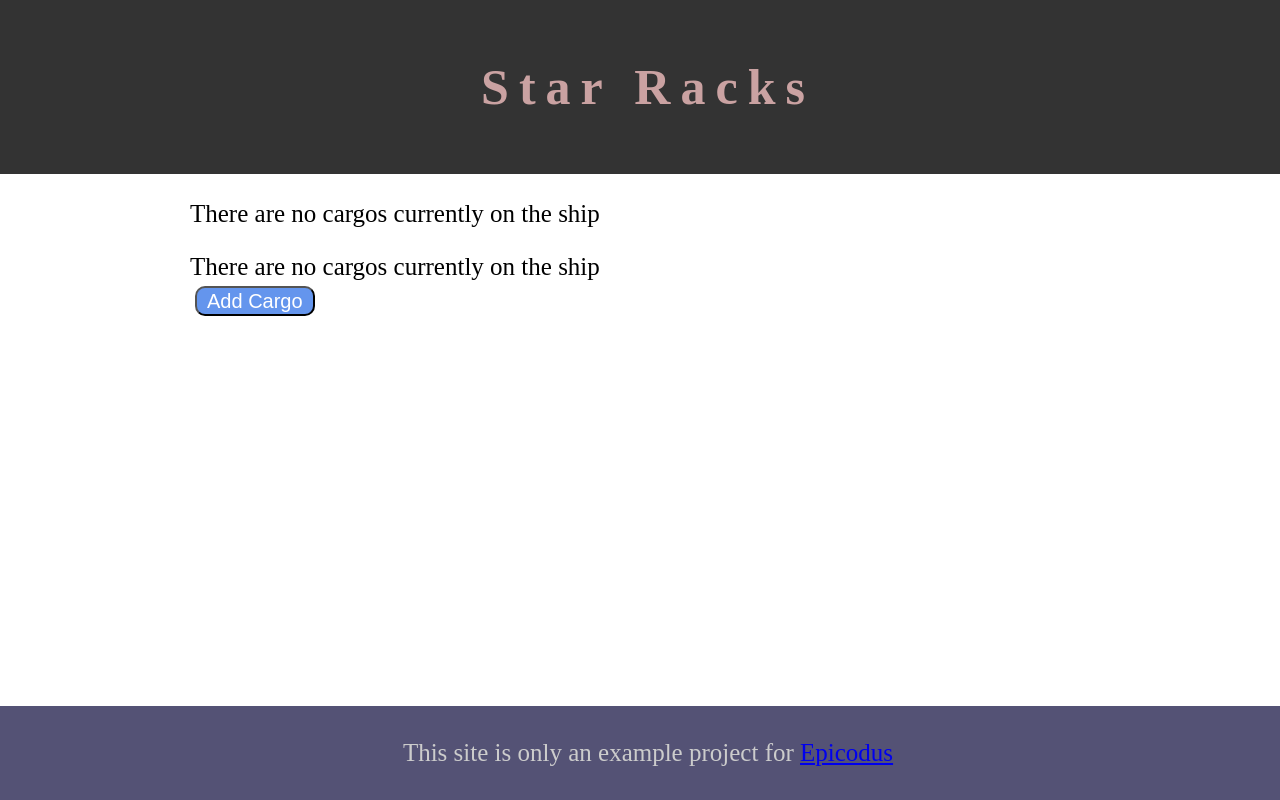
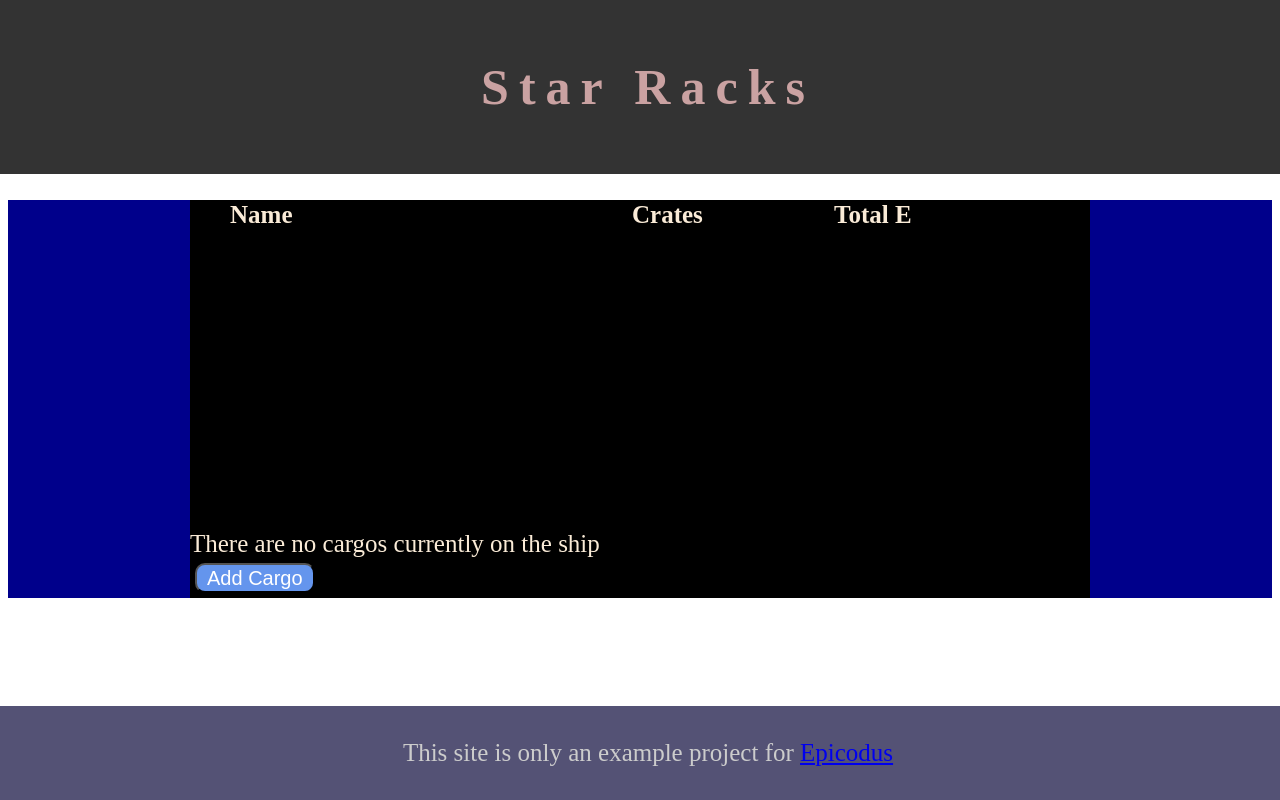
Before and after one commit to mmanchee/StarRacks, a React (Create React App) app: page / in a window 1280 px wide. Built offline with nearby package versions, Linux system fonts and the light colour scheme.

Commit message:
add table like style and some color

```diff
--- a/src/components/App.js
+++ b/src/components/App.js
@@ -10,8 +10,10 @@ function App() {
         <div id="header">
           <Header />
         </div>
-        <div id="body">
-          <CargoControl />
+        <div id="pad">
+          <div id="inner-pad">
+            <CargoControl />
+          </div>
         </div>
         <div id="footer">
           <Footer />
--- a/src/components/Cargo.js
+++ b/src/components/Cargo.js
@@ -10,6 +10,7 @@ function Cargo(props) {
             <td class="table-other">{props.Crates === 0 ? "Out of Stock" : props.Crates}</td>
             <td class="table-other">{props.EnergyCredits * props.Crates}</td>
           </tr>
+          <hr />
         </div>
     </React.Fragment>
   );
--- a/src/components/CargoList.js
+++ b/src/components/CargoList.js
@@ -4,24 +4,13 @@ import PropTypes from 'prop-types';
 
 
 function CargoList(props) {
-  if(props.Cargo === undefined) {
   return (
     <React.Fragment>
-        <p>There are no cargos currently on the ship</p>
-      </React.Fragment>);
-  } else {
-    return (
-      <React.Fragment>
-        <table>
-          <tr>
-            <th class="table-name">Name</th>
-            <th class="table-other">Crates</th>
-            <th class="table-other">Energy Credits Total</th>
-          </tr>
-        </table>
+      <td class="table-h-name">Name</td>
+      <td class="table-h-other">Crates</td>
+      <td class="table-h-other">Total E</td>
       <div class="box">
         <div class="inner-box">
-
           {props.Cargos.map((cargo) =>
           <Cargo
             whenCargoClicked = {props.onCargoSelection}
@@ -38,8 +27,6 @@ function CargoList(props) {
   );
 }
 
-}
-
 Cargo.propTypes = {
   Cargos: PropTypes.array,
   onCargoSelection: PropTypes.func
--- a/src/index.css
+++ b/src/index.css
@@ -1,6 +1,8 @@
 .contain {
   font-family: 'Times New Roman', Times, serif;
   font-size: 25px;
+  background-color: darkblue;
+  color: antiquewhite;
 }
 #header {
   text-align: center;
@@ -15,12 +17,15 @@
   font-size: 50px;
   color:rgb(202, 162, 162);
 }
-#body {
-
+#pad {
+  background-color: grey;
   margin-top: 200px;
   width: 900px;
   margin-left: auto;
   margin-right: auto;
+}
+#inner-pad {
+  background-color: black;
 }
 #footer {
   text-align: center;
@@ -34,11 +39,20 @@
 }
 
 /* Tables */
+.table-h-name {
+  font-weight: 800;
+  padding-left: 40px;
+  width: 400px;
+}
+.table-h-other {
+  font-weight: 800;
+  width: 200px;
+}
 .table-name {
-  width: 40%;
+  width: 400px;
 }
 .table-other {
-  width: 30%;
+  width: 200px;
 }
 
 input {
@@ -75,7 +89,7 @@ button {
 
 /* Boxes */
 .box {
-  height: 200px;
+  height: 300px;
   width: 100%;
   text-align: left;
   overflow-y: scroll;
```
Lines whose indentation alone changed are shown as unchanged.
